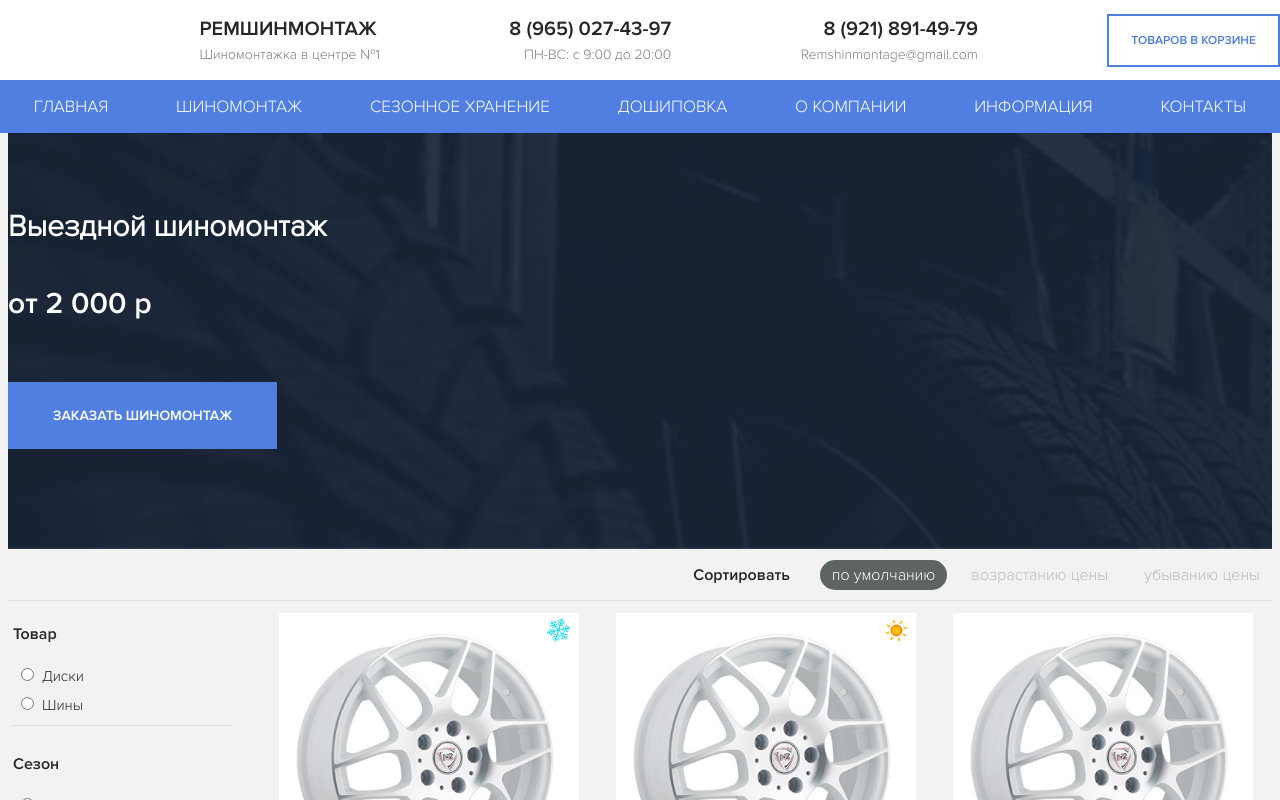
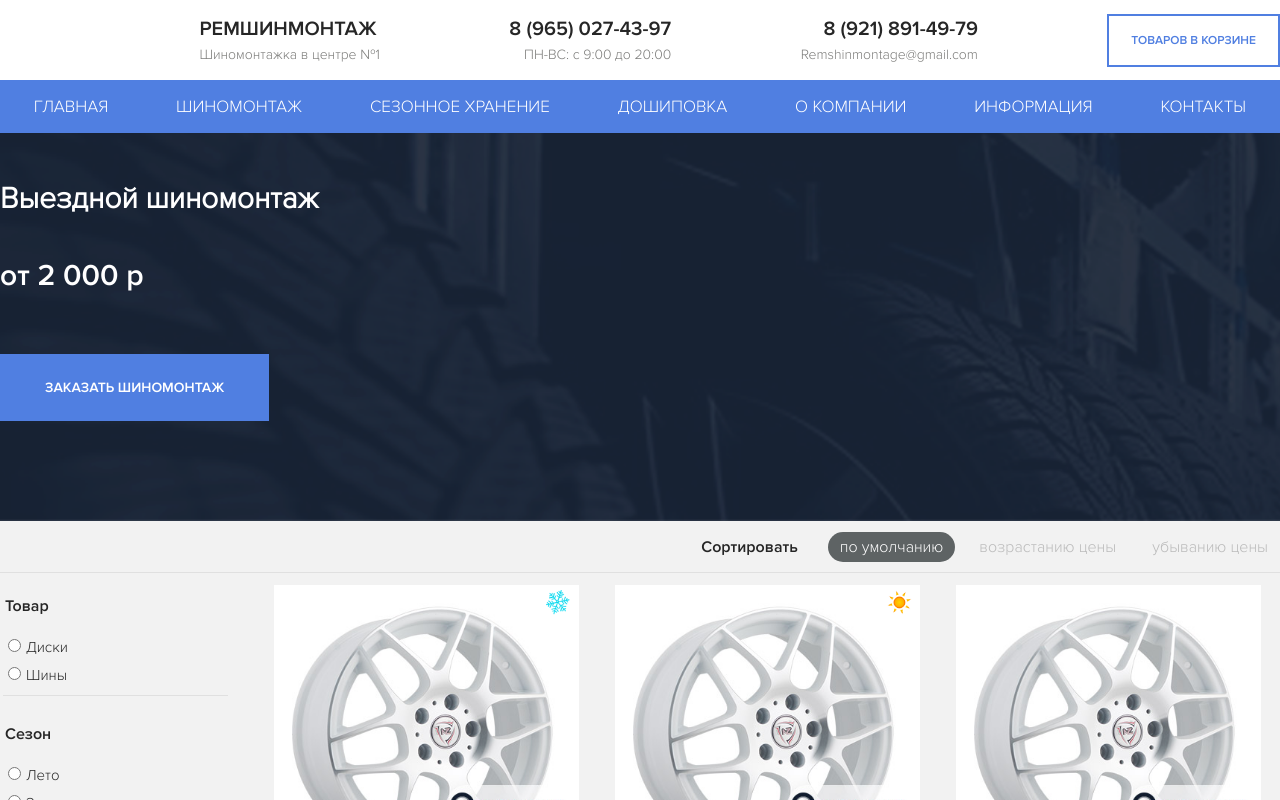
Before and after one commit to k1ns3/shm-frontend, a React app: page / in a window 1280 px wide. Shown: the top 800 px of the page. Built offline with nearby package versions, Linux system fonts and the light colour scheme.

Commit message:
remove padding div

```diff
--- a/src/sass/_grid.sass
+++ b/src/sass/_grid.sass
@@ -1,5 +1,7 @@
 *
   box-sizing: border-box
+  margin: 0
+  padding: 0
 
 .container
   max-width: 1280px
```
